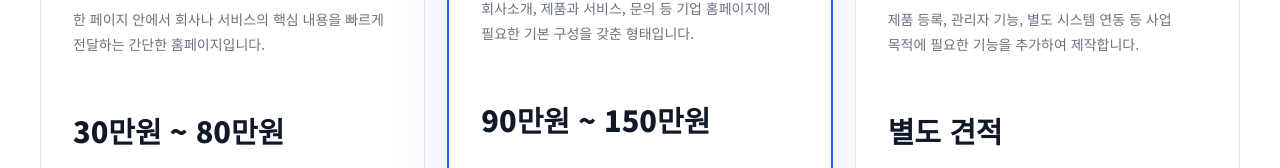
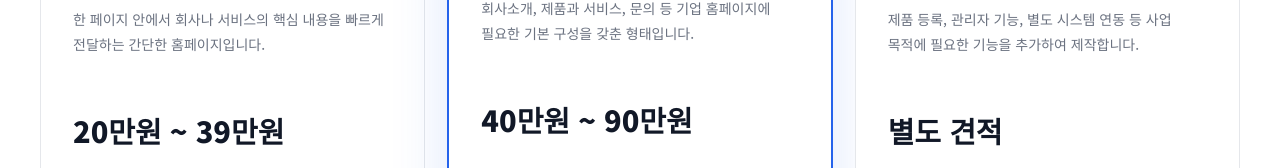
Before and after one commit to bizkim-dev/webmaker, a plain HTML site: page price.html in a window 1280 px wide. Shown: the part 1105-1273 px from the top of the page. Drawn offline with nearby package versions, Linux system fonts and the light colour scheme.

Commit message:
Update price.html

```diff
--- a/price.html
+++ b/price.html
@@ -181,7 +181,7 @@
                         </p>
 
                         <div class="price">
-                            30만원 ~ 80만원
+                            20만원 ~ 39만원
                         </div>
 
                         <ul class="pricing-list">
@@ -246,7 +246,7 @@
                         </p>
 
                         <div class="price">
-                            90만원 ~ 150만원
+                            40만원 ~ 90만원
                         </div>
 
                         <ul class="pricing-list">
```
